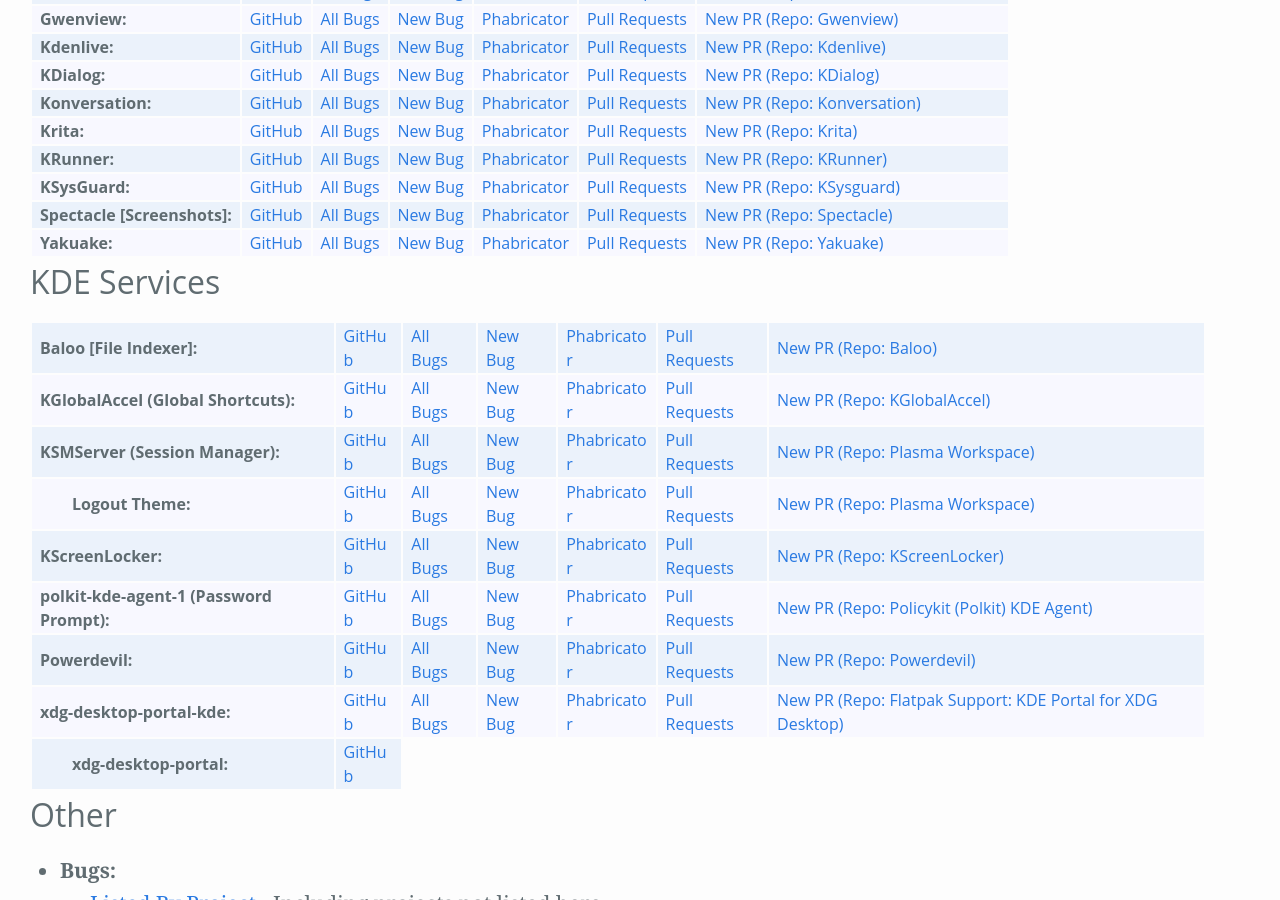
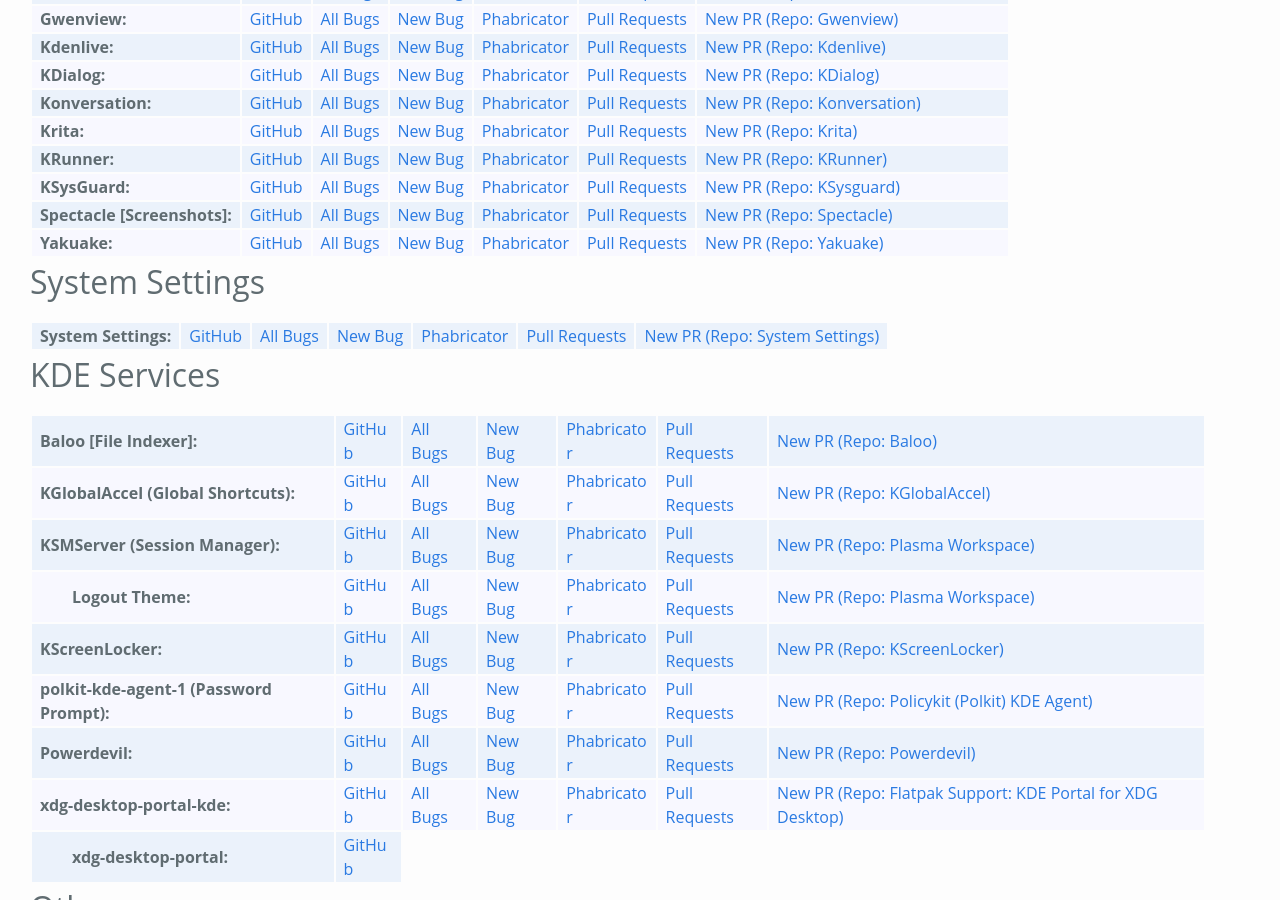
Before and after one commit to Zren/zren.github.io, a Jekyll site: the page built from kde_repos.md, in a window 1280 px wide and 900 px high, scrolled down 4916 px. Built offline with Jekyll 4.4.1, drawn with Linux system fonts in a browser that asks for light colours.

Commit message:
Add System Settings in it's own table (we'll link to the kcms later)

```diff
--- a/kde_repos.md
+++ b/kde_repos.md
@@ -1033,6 +1033,21 @@
 </table>
 
 
+## System Settings
+
+<table class="repolist">
+	<tr>
+		{% include kdeRepo.html
+			repoName='System Settings'
+			githubLink='https://github.com/KDE/systemsettings'
+			product='systemsettings'
+			phabRepo='systemsettings'
+			phabRepoName='System Settings'
+			phabDiffQuery='PlE.UXMKpvQe'
+		%}
+	</tr>
+</table>
+
 
 ## KDE Services
 
```
